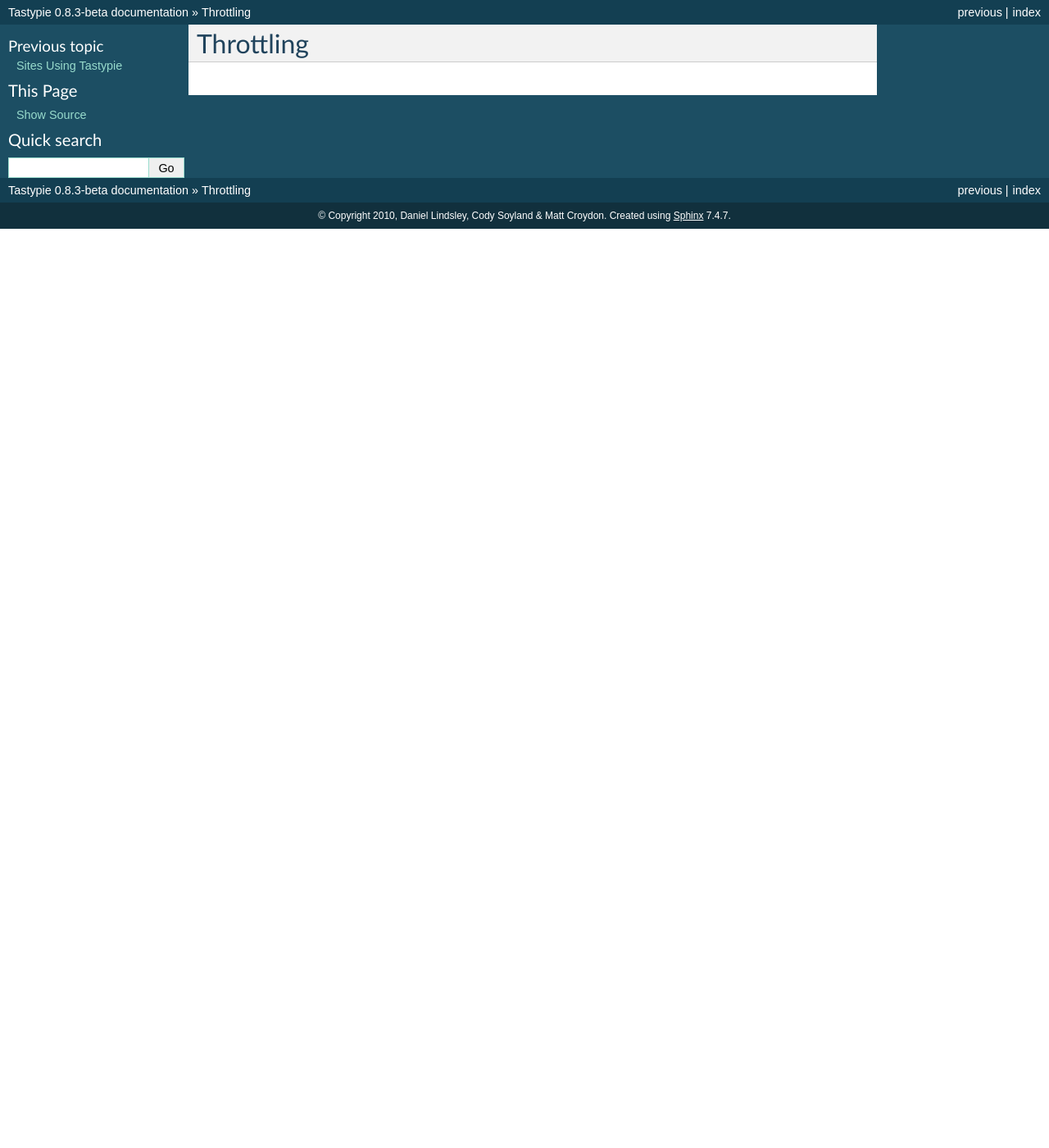
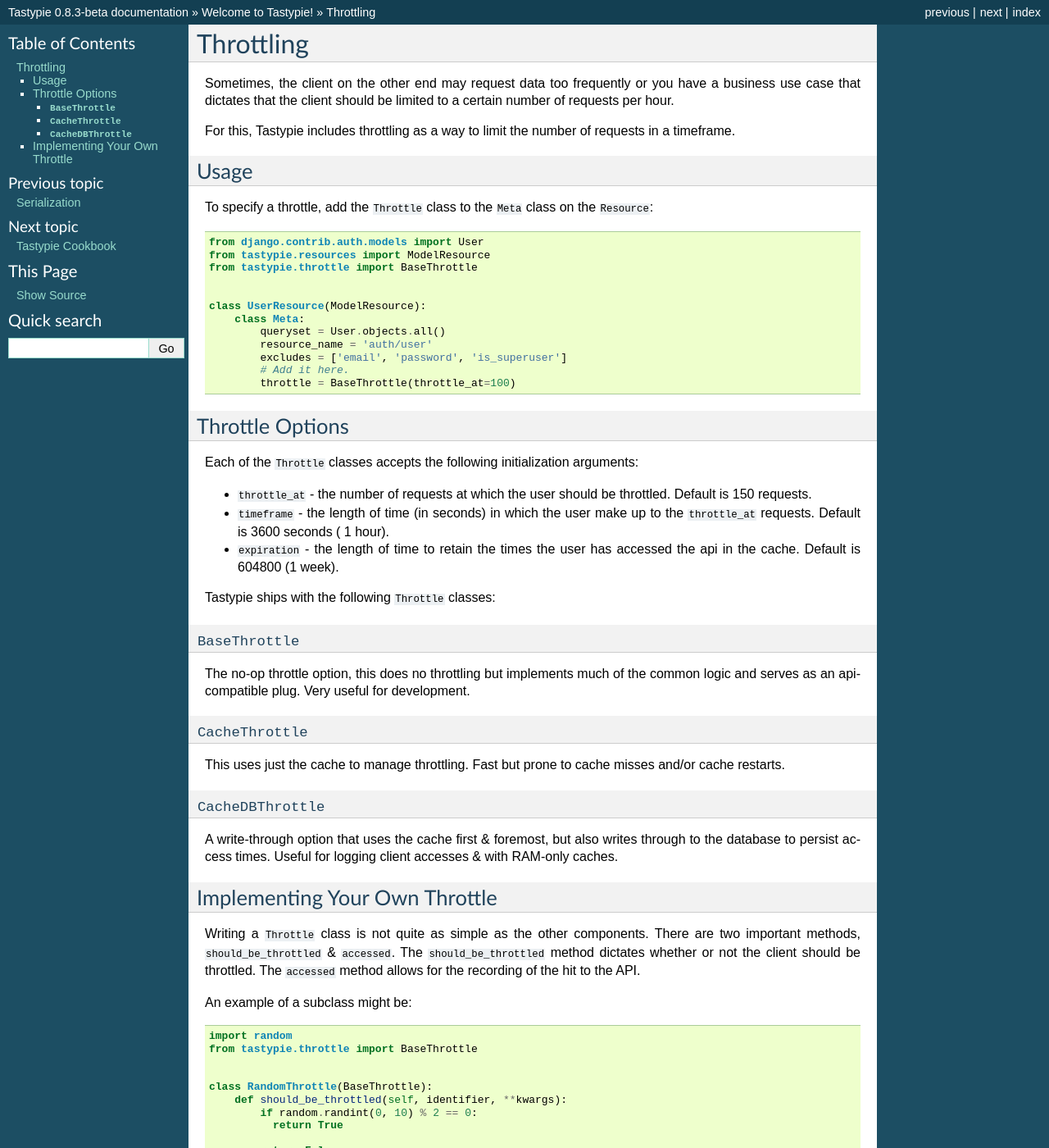
Before and after one commit to django-tastypie/django-tastypie, a Sphinx documentation site: the page built from docs/throttling.rst, in a window 1280 px wide and 1400 px high. Shown: the whole window at 82% size. Built offline with Sphinx 7.4.7, drawn with Linux system fonts in a browser that asks for light colours; pages that are not in the unit, such as notebooks, are missing from menus; some of the changed text lies outside the part shown.

Commit message:
Added initial throttling docs.

```diff
--- a/docs/index.rst
+++ b/docs/index.rst
@@ -16,6 +16,7 @@
    caching
    authentication_authorization
    serialization
+   throttling
 
    cookbook
    who_uses
--- a/docs/throttling.rst
+++ b/docs/throttling.rst
@@ -3,3 +3,95 @@
 ==========
 Throttling
 ==========
+
+Sometimes, the client on the other end may request data too frequently or
+you have a business use case that dictates that the client should be limited
+to a certain number of requests per hour.
+
+For this, Tastypie includes throttling as a way to limit the number of requests
+in a timeframe.
+
+Usage
+=====
+
+To specify a throttle, add the ``Throttle`` class to the ``Meta`` class on the
+``Resource``::
+
+    from django.contrib.auth.models import User
+    from tastypie.resources import ModelResource
+    from tastypie.throttle import BaseThrottle
+
+
+    class UserResource(ModelResource):
+        class Meta:
+            queryset = User.objects.all()
+            resource_name = 'auth/user'
+            excludes = ['email', 'password', 'is_superuser']
+            # Add it here.
+            throttle = BaseThrottle(throttle_at=100)
+
+
+Throttle Options
+================
+
+Each of the ``Throttle`` classes accepts the following initialization
+arguments:
+
+* ``throttle_at`` - the number of requests at which the user should
+  be throttled. Default is 150 requests.
+* ``timeframe`` - the length of time (in seconds) in which the user
+  make up to the ``throttle_at`` requests. Default is 3600 seconds (
+  1 hour).
+* ``expiration`` - the length of time to retain the times the user
+  has accessed the api in the cache. Default is 604800 (1 week).
+
+Tastypie ships with the following ``Throttle`` classes:
+
+``BaseThrottle``
+~~~~~~~~~~~~~~~~
+
+The no-op throttle option, this does no throttling but implements much of the
+common logic and serves as an api-compatible plug. Very useful for development.
+
+``CacheThrottle``
+~~~~~~~~~~~~~~~~~
+
+This uses just the cache to manage throttling. Fast but prone to cache misses
+and/or cache restarts.
+
+``CacheDBThrottle``
+~~~~~~~~~~~~~~~~~~~
+
+A write-through option that uses the cache first & foremost, but also writes
+through to the database to persist access times. Useful for logging client
+accesses & with RAM-only caches.
+
+
+Implementing Your Own Throttle
+==============================
+
+Writing a ``Throttle`` class is not quite as simple as the other components.
+There are two important methods, ``should_be_throttled`` & ``accessed``. The
+``should_be_throttled`` method dictates whether or not the client should be
+throttled. The ``accessed`` method allows for the recording of the hit to the
+API.
+
+An example of a subclass might be::
+
+    import random
+    from tastypie.throttle import BaseThrottle
+
+
+    class RandomThrottle(BaseThrottle):
+        def should_be_throttled(self, identifier, **kwargs):
+            if random.randint(0, 10) % 2 == 0:
+              return True
+
+            return False
+
+        def accessed(self, identifier, **kwargs):
+            pass
+
+This throttle class would pick a random number between 0 & 10. If the number is
+even, their request is allowed through; otherwise, their request is throttled &
+rejected.
```
